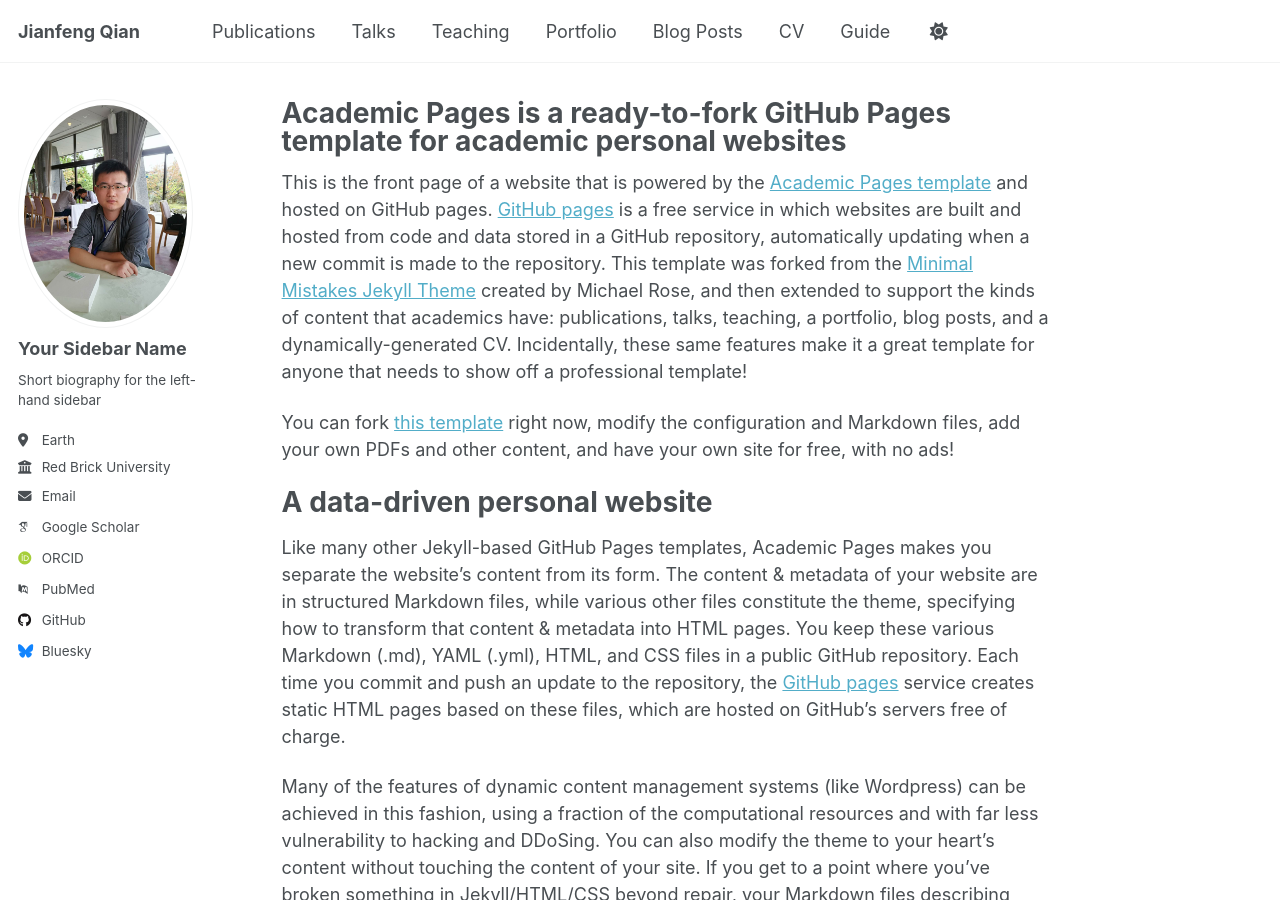
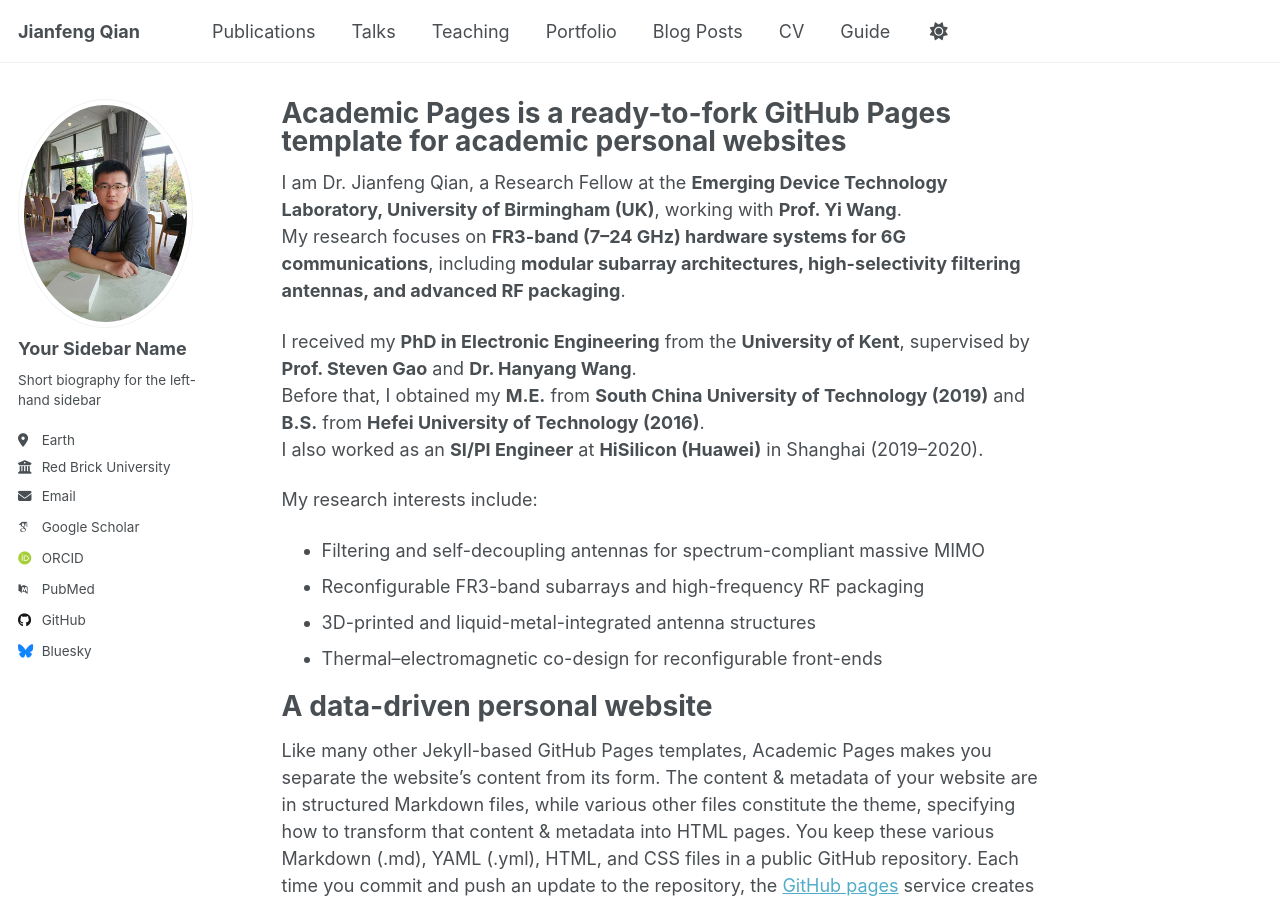
Before and after one commit to eejfqian/eejfqian.github.io, a Jekyll site: the page built from _pages/about.md, in a window 1280 px wide and 900 px high. Built offline with Jekyll 4.4.1, drawn with Linux system fonts in a browser that asks for light colours; some web fonts are replaced; a script that is not in the unit is left out.

Commit message:
Update about.md

```diff
--- a/_pages/about.md
+++ b/_pages/about.md
@@ -7,9 +7,18 @@
   - /about.html
 ---
 
-This is the front page of a website that is powered by the [Academic Pages template](https://github.com/academicpages/academicpages.github.io) and hosted on GitHub pages. [GitHub pages](https://pages.github.com) is a free service in which websites are built and hosted from code and data stored in a GitHub repository, automatically updating when a new commit is made to the repository. This template was forked from the [Minimal Mistakes Jekyll Theme](https://mmistakes.github.io/minimal-mistakes/) created by Michael Rose, and then extended to support the kinds of content that academics have: publications, talks, teaching, a portfolio, blog posts, and a dynamically-generated CV. Incidentally, these same features make it a great template for anyone that needs to show off a professional template!
+I am Dr. Jianfeng Qian, a Research Fellow at the **Emerging Device Technology Laboratory, University of Birmingham (UK)**, working with **Prof. Yi Wang**.
+My research focuses on **FR3-band (7–24 GHz) hardware systems for 6G communications**, including **modular subarray architectures, high-selectivity filtering antennas, and advanced RF packaging**.
 
- You can fork [this template](https://github.com/academicpages/academicpages.github.io) right now, modify the configuration and Markdown files, add your own PDFs and other content, and have your own site for free, with no ads!
+I received my **PhD in Electronic Engineering** from the **University of Kent**, supervised by **Prof. Steven Gao** and **Dr. Hanyang Wang**.
+Before that, I obtained my **M.E.** from **South China University of Technology (2019)** and **B.S.** from **Hefei University of Technology (2016)**.
+I also worked as an **SI/PI Engineer** at **HiSilicon (Huawei)** in Shanghai (2019–2020).
+
+My research interests include:
+- Filtering and self-decoupling antennas for spectrum-compliant massive MIMO
+- Reconfigurable FR3-band subarrays and high-frequency RF packaging
+- 3D-printed and liquid-metal-integrated antenna structures
+- Thermal–electromagnetic co-design for reconfigurable front-ends
 
 A data-driven personal website
 ======
```
